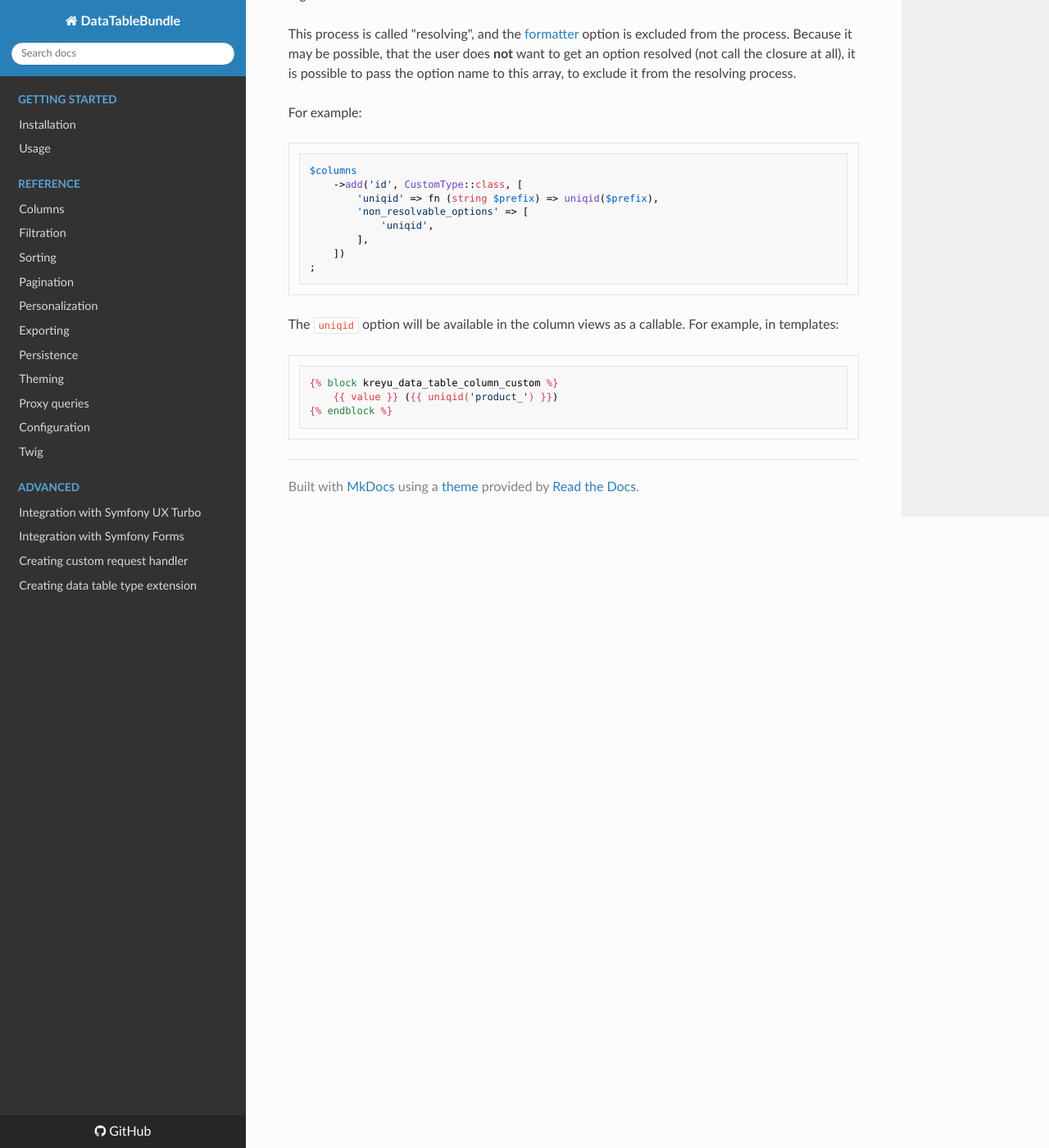
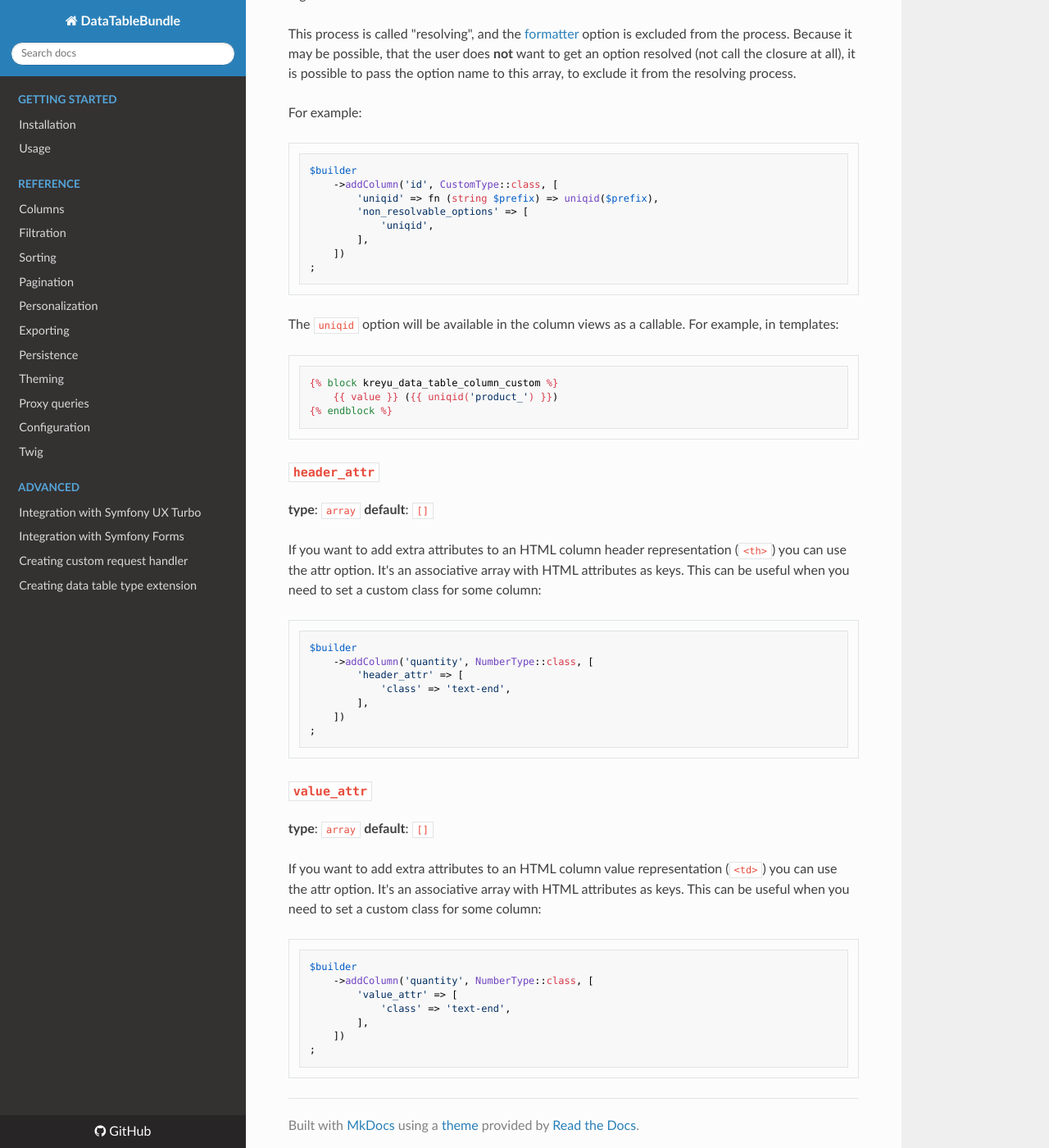
Before and after one commit to Kreyu/data-table-bundle, an MkDocs documentation site: the page built from docs/reference/columns/types/column.md, in a window 1280 px wide and 1400 px high, scrolled down 3334 px. Shown: the whole window at 82% size. Built offline with MkDocs 1.6.1, drawn with Linux system fonts in a browser that asks for light colours; nearby versions of some CDN libraries; some of the changed text lies outside the part shown.

Commit message:
[Feature] Allow adding HTML attributes to columns

````diff
--- a/docs/reference/columns/types/column.md
+++ b/docs/reference/columns/types/column.md
@@ -105,8 +105,8 @@ It is used to differentiate options for regular rendering, and excel rendering.
 For example, if you wish to display quantity column with "Quantity" label, but export with a "Qty" header:
 
 ```php
-$columns
-    ->add('quantity', NumberType::class, [
+$builder
+    ->addColumn('quantity', NumberType::class, [
         'label' => 'Quantity',
         'translation_domain' => 'product',
         'export' => [
@@ -136,8 +136,8 @@ it is possible to pass the option name to this array, to exclude it from the res
 For example:
 
 ```php
-$columns
-    ->add('id', CustomType::class, [
+$builder
+    ->addColumn('id', CustomType::class, [
         'uniqid' => fn (string $prefix) => uniqid($prefix),
         'non_resolvable_options' => [
             'uniqid',
@@ -153,3 +153,39 @@ The `uniqid` option will be available in the column views as a callable. For exa
     {{ value }} ({{ uniqid('product_') }})
 {% endblock %}
 ```
+
+### `header_attr`
+
+**type**: `array` **default**: `[]`
+
+If you want to add extra attributes to an HTML column header representation (`<th>`) you can use the attr option.
+It's an associative array with HTML attributes as keys.
+This can be useful when you need to set a custom class for some column:
+
+```php
+$builder
+    ->addColumn('quantity', NumberType::class, [
+        'header_attr' => [
+            'class' => 'text-end',
+        ],
+    ])
+;
+```
+
+### `value_attr`
+
+**type**: `array` **default**: `[]`
+
+If you want to add extra attributes to an HTML column value representation (`<td>`) you can use the attr option.
+It's an associative array with HTML attributes as keys.
+This can be useful when you need to set a custom class for some column:
+
+```php
+$builder
+    ->addColumn('quantity', NumberType::class, [
+        'value_attr' => [
+            'class' => 'text-end',
+        ],
+    ])
+;
+```
````
Also changed, not shown: src/Resources/views/themes/base.html.twig (+6 -2 lines), 1 other file.
